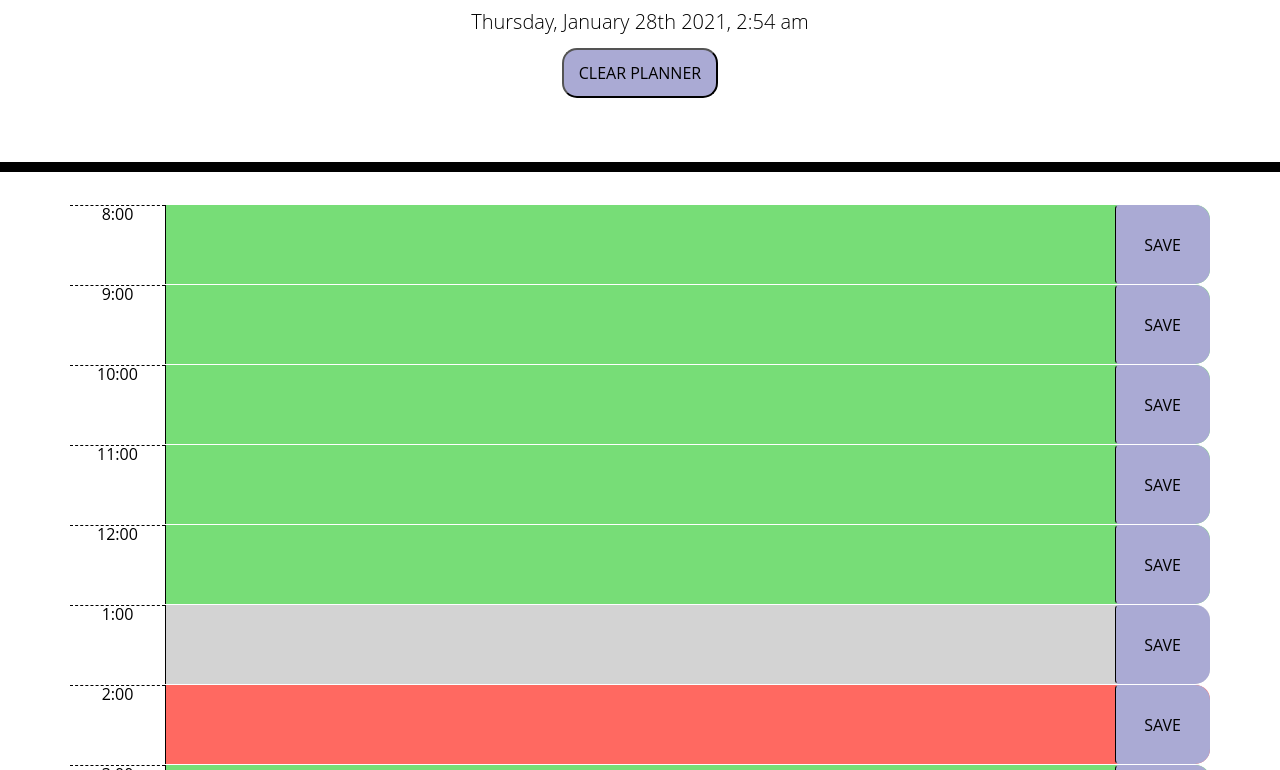
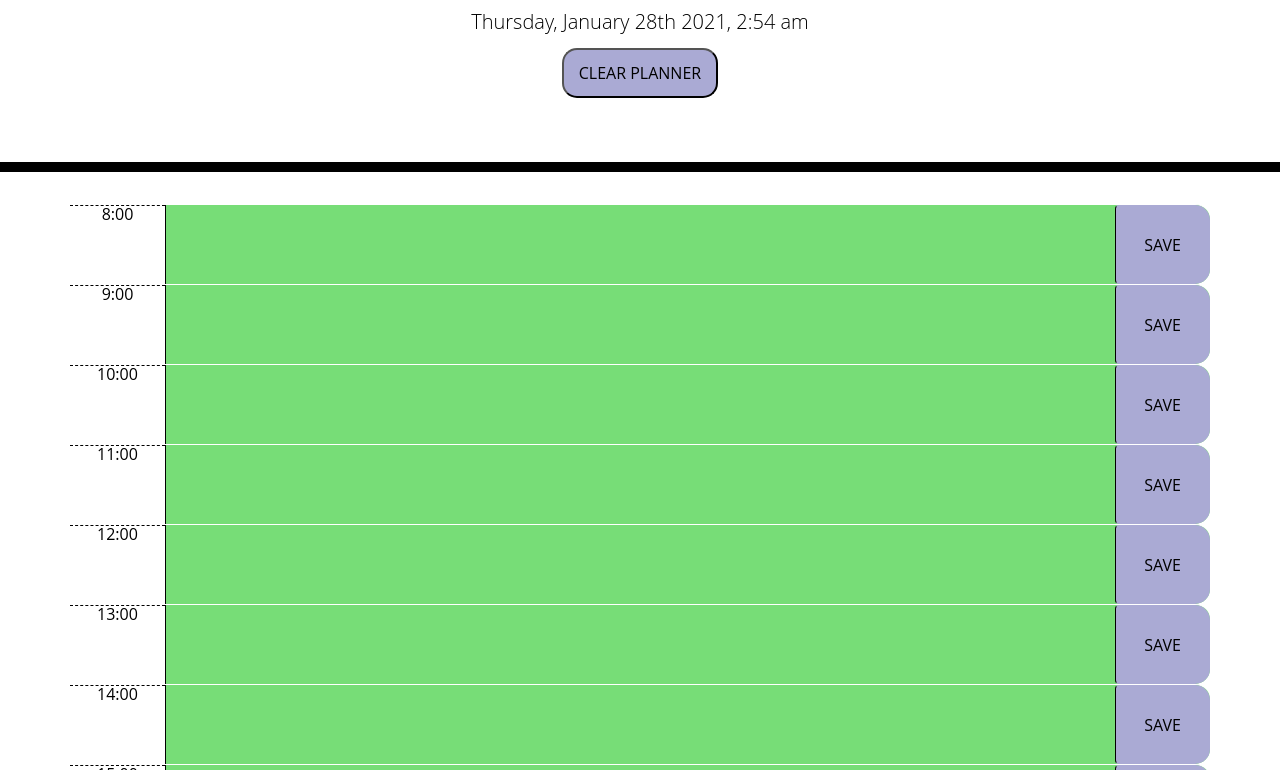
Before and after one commit to sa605935/DayPlanner, a plain HTML site: page index.html in a window 1280 px wide. Shown: the part 182-952 px from the top of the page. Drawn offline with nearby package versions, Linux system fonts and the light colour scheme.

Commit message:
YAY! I fixed the way the time changes color in the CSS and the scrip by changing the array

```diff
--- a/script.js
+++ b/script.js
@@ -1,5 +1,5 @@
 var currentHour = moment().hours();
-var hoursArray = [8, 9, 10, 11, 12, 1, 2, 3, 4, 5, 6, 7, 8, 9, 10];
+var hoursArray = [8, 9, 10, 11, 12, 13, 14, 15, 16, 17, 18, 19, 20, 21, 22];
 
 $('#currentDay').text(moment().format('dddd, MMMM Do YYYY, h:mm a'));
 
@@ -50,14 +50,14 @@ $('.clearBtn').click(function(){
 //This connects the CSS styling to the code so that the color of the hour row changes depending if the hour is in the past, present or future
 $('.time-block').each(function(){
     var hourBlock = parseInt($(this).attr('id'));
-    if (hourBlock < currentHour) {
+    if (hourBlock === currentHour) {
+        $(this).removeClass('future');
+        $(this).removeClass('past');
+        $(this).addClass('present');
+    } else if (hourBlock < currentHour) {
         $(this).removeClass('future');
         $(this).removeClass('present');
         $(this).addClass('past');
-    } else if (hourBlock === currentHour) {
-        $(this).removeClass('future');
-        $(this).removeClass('past');
-        $(this).addClass('present');
     } else {
         $(this).removeClass('past');
         $(this).removeClass('present');
--- a/style.css
+++ b/style.css
@@ -68,7 +68,7 @@ body {
   }
 
   .past {
-    background-color: #d3d3d3;
+    background-color: rgb(221, 209, 209);
     color: white;
   }
 
```
